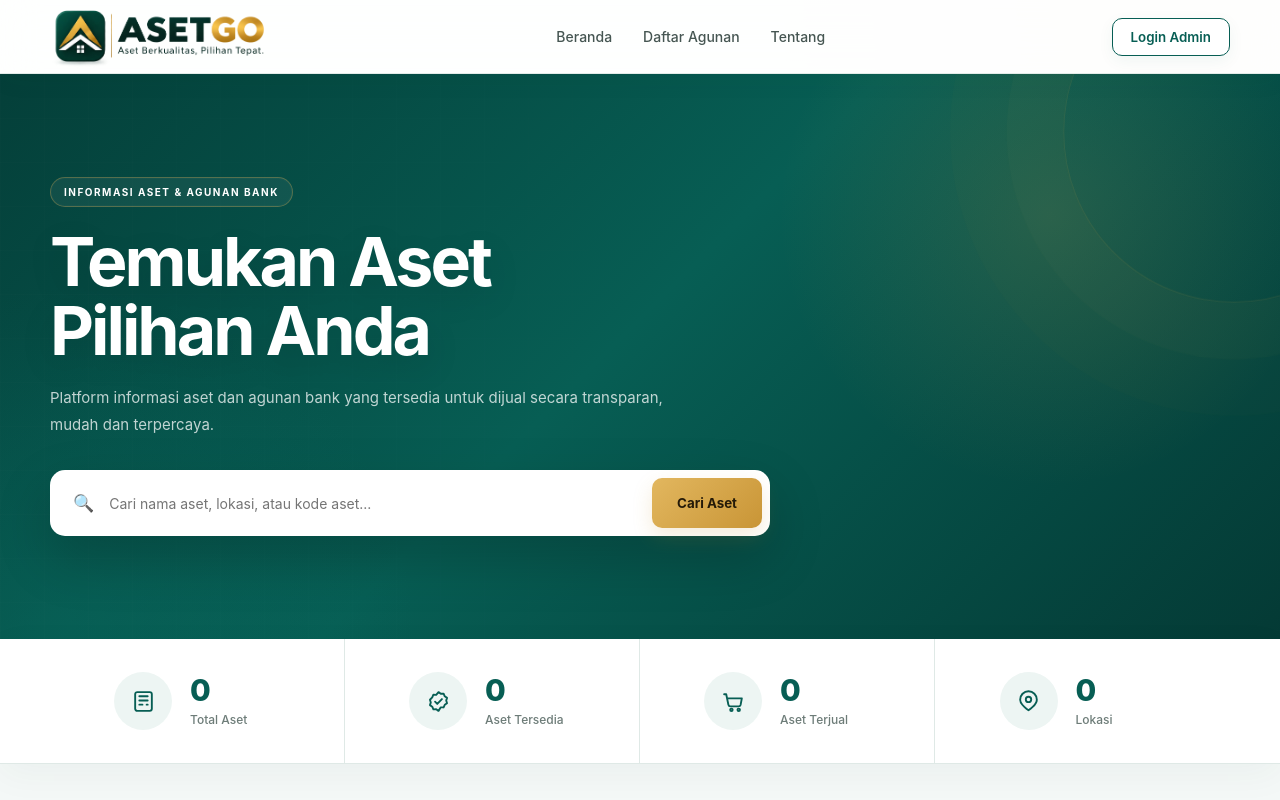
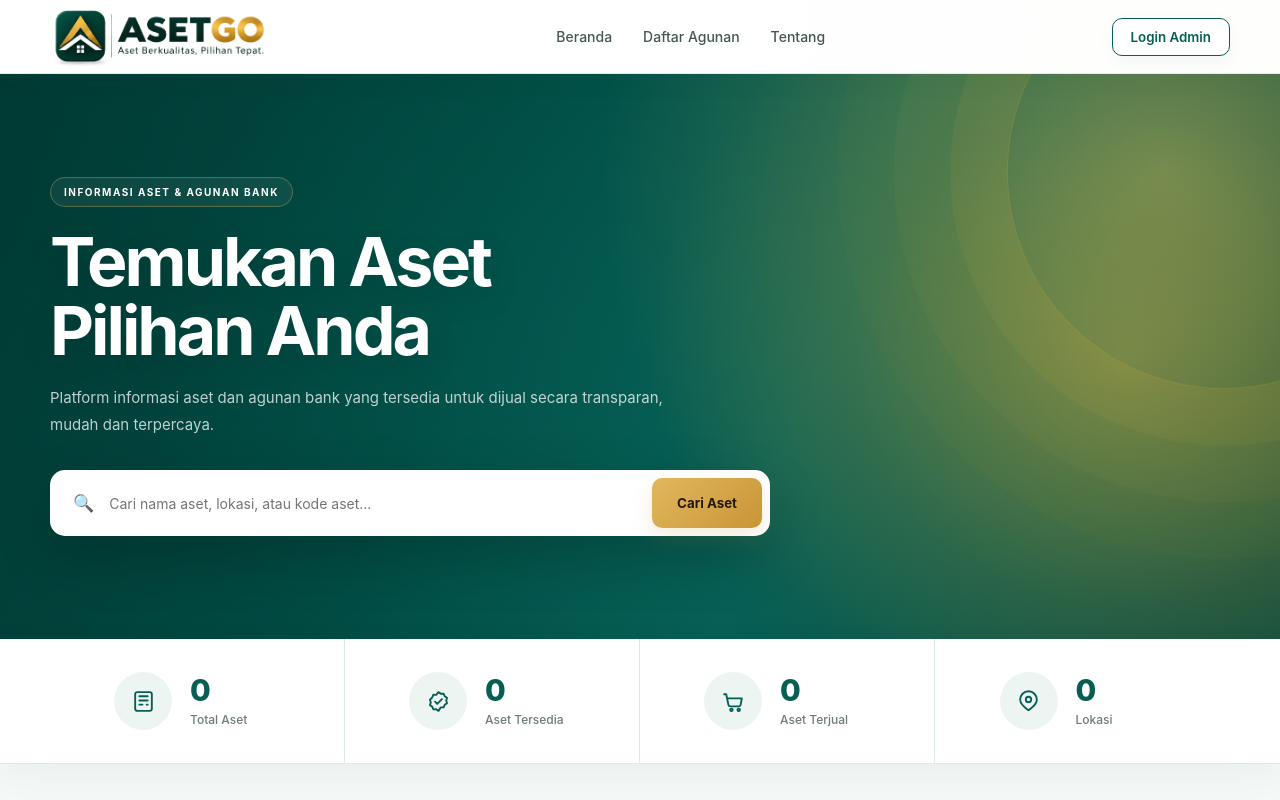
Before and after one commit to wirawanaditya70-del/asetgo, a React (Vite) app: page / in a window 1280 px wide. Shown: the top 800 px of the page. Built offline with nearby package versions, Linux system fonts and the light colour scheme; no server answers; the database is empty.

Commit message:
Update hero gold

```diff
--- a/src/index.css
+++ b/src/index.css
@@ -4275,3 +4275,125 @@ footer {
     opacity: 0.7;
   }
 }
+
+
+/* =========================================================
+   ASETGO — FINAL HERO COLOR FIX
+   Final authoritative override.
+   ========================================================= */
+
+.hero {
+  min-height: 565px;
+  position: relative;
+  overflow: hidden;
+  background: #003f38;
+}
+
+.hero-background {
+  position: absolute;
+  inset: 0;
+  overflow: hidden;
+  z-index: 0;
+
+  background:
+    radial-gradient(
+      ellipse 52% 105% at 88% 50%,
+      rgba(232, 184, 63, 0.34) 0%,
+      rgba(218, 169, 48, 0.22) 22%,
+      rgba(198, 151, 39, 0.10) 42%,
+      transparent 72%
+    ),
+    radial-gradient(
+      circle at 91% 18%,
+      rgba(255, 216, 101, 0.38) 0%,
+      rgba(244, 196, 70, 0.20) 18%,
+      transparent 45%
+    ),
+    radial-gradient(
+      ellipse 65% 100% at 58% 50%,
+      rgba(7, 103, 91, 0.42) 0%,
+      transparent 72%
+    ),
+    linear-gradient(
+      110deg,
+      #003A34 0%,
+      #004B43 36%,
+      #075E54 62%,
+      #06483F 100%
+    );
+}
+
+.hero-background::before {
+  content: "";
+  position: absolute;
+  inset: 0;
+  opacity: 0.16;
+
+  background-image:
+    linear-gradient(
+      rgba(255,255,255,0.045) 1px,
+      transparent 1px
+    ),
+    linear-gradient(
+      90deg,
+      rgba(255,255,255,0.045) 1px,
+      transparent 1px
+    );
+
+  background-size: 44px 44px;
+
+  mask-image: linear-gradient(
+    to right,
+    black 0%,
+    rgba(0,0,0,.45) 48%,
+    transparent 82%
+  );
+
+  pointer-events: none;
+}
+
+.hero-background::after {
+  content: "";
+  position: absolute;
+  width: 420px;
+  height: 420px;
+  right: -155px;
+  top: -125px;
+  border-radius: 50%;
+
+  border: 1px solid rgba(244, 194, 67, 0.20);
+
+  box-shadow:
+    0 0 0 55px rgba(244, 194, 67, 0.055),
+    0 0 0 110px rgba(244, 194, 67, 0.032),
+    0 0 0 165px rgba(244, 194, 67, 0.018);
+
+  pointer-events: none;
+}
+
+.hero-content {
+  position: relative;
+  z-index: 3;
+}
+
+:root {
+  --secondary: #E9B83F;
+}
+
+@media (max-width: 600px) {
+  .hero {
+    min-height: 540px;
+  }
+
+  .hero-background::after {
+    width: 300px;
+    height: 300px;
+    right: -120px;
+    top: -125px;
+  }
+
+  .hero-background::before {
+    opacity: 0.10;
+    background-size: 38px 38px;
+  }
+}
```
